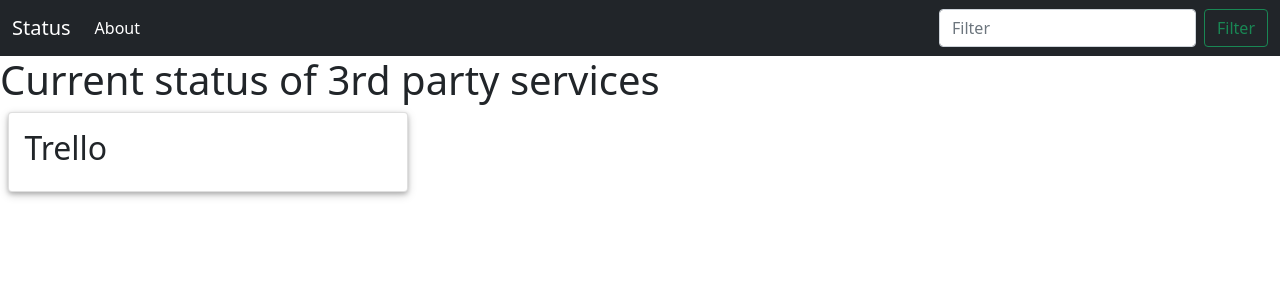
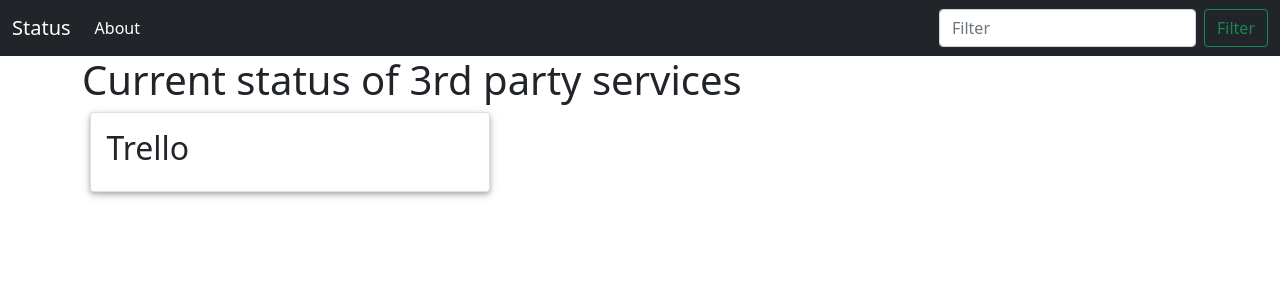
Before and after one commit to cds-snc/status-feed, a Vue app: page / in a window 1280 px wide. Shown: the top 300 px of the page. Built offline with nearby package versions, Linux system fonts and the light colour scheme; no server answers.

Commit message:
Fix prop issue in RouterView

```diff
--- a/src/App.vue
+++ b/src/App.vue
@@ -45,7 +45,9 @@
     </nav>
   </header>
   <main class="bd-main order-1">
-    <RouterView class="container-xl" />
+    <div class="container-xl">
+      <RouterView />
+    </div>
   </main>
 </template>
 
```
